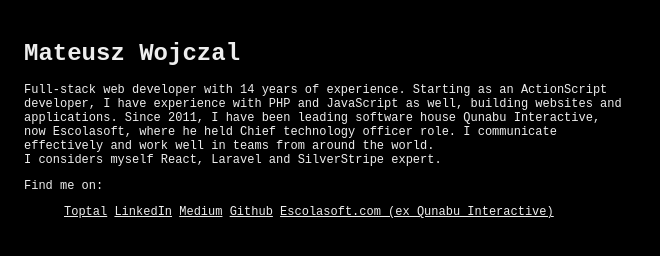
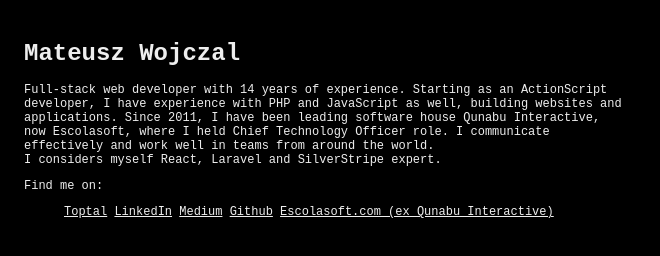
Before and after one commit to qunabu/mateusz.wojczal, a website: page index.html in a window 1280 px wide. Shown: the whole page, without its empty margins (0-660 px from the left). Drawn offline with nearby package versions, Linux system fonts and the light colour scheme.

Commit message:
Update index.html

```diff
--- a/index.html
+++ b/index.html
@@ -68,7 +68,7 @@
 			PHP and JavaScript as well, building websites and applications. Since 2011, I have been leading software house
 			Qunabu
 			Interactive, <br />
-			now Escolasoft, where he held Chief technology officer role.
+			now Escolasoft, where I held Chief Technology Officer role.
 			I communicate effectively and work well in teams from around the world. <br />
 			I considers myself React, Laravel and SilverStripe expert.
 		</p>
```
